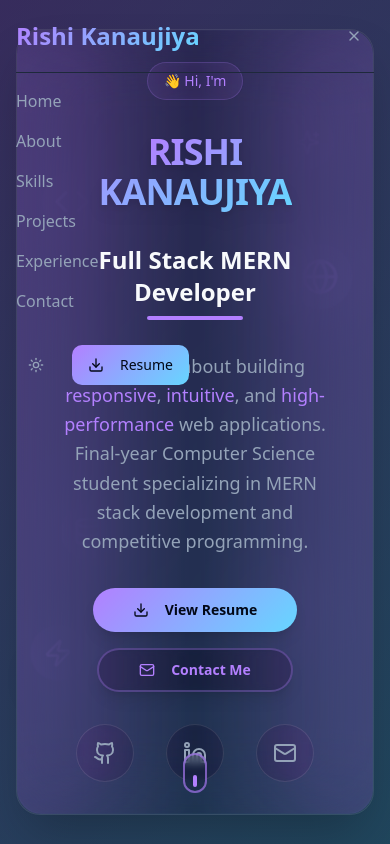
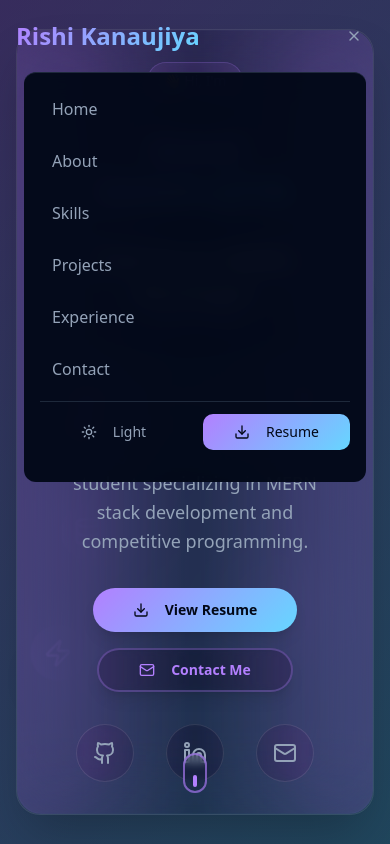
Before and after one commit to rishikanaujiya/rishikanaujiya, a React (Vite) app: page / in a window 390 px wide. Both pictures are taken after a click on the button 354 px from the left and 36 px from the top of the page. Shown: the top 844 px of the page. Built offline with nearby package versions, Linux system fonts and the light colour scheme.

Commit message:
Update mobile interface
Update the mobile interface to improve the user experience during web rendering and search operations.

```diff
--- a/src/components/portfolio/Header.tsx
+++ b/src/components/portfolio/Header.tsx
@@ -170,30 +170,35 @@ const Header = () => {
             initial={{ opacity: 0, height: 0 }}
             animate={{ opacity: 1, height: 'auto' }}
             exit={{ opacity: 0, height: 0 }}
-            className="md:hidden mt-4 pb-4 border-t border-border"
+            className="md:hidden mt-4 pb-4 border-t border-border bg-background/95 backdrop-blur-md rounded-lg mx-2"
           >
-            <div className="flex flex-col space-y-4 pt-4">
-              {navItems.map((item) => (
-                <button
+            <div className="flex flex-col space-y-3 p-4">
+              {navItems.map((item, index) => (
+                <motion.button
                   key={item.name}
+                  initial={{ opacity: 0, x: -20 }}
+                  animate={{ opacity: 1, x: 0 }}
+                  transition={{ delay: index * 0.1 }}
                   onClick={() => handleNavClick(item.href)}
-                  className="text-muted-foreground hover:text-primary transition-colors duration-200 text-left"
+                  className="text-muted-foreground hover:text-primary transition-all duration-200 text-left py-2 px-3 rounded-md hover:bg-muted/50 active:scale-95"
                 >
                   {item.name}
-                </button>
+                </motion.button>
               ))}
-              <div className="flex items-center space-x-4 pt-4">
+              <div className="flex items-center justify-between pt-3 border-t border-border">
                 <Button
                   variant="ghost"
-                  size="icon"
+                  size="sm"
                   onClick={toggleTheme}
-                  className="text-muted-foreground hover:text-primary"
+                  className="text-muted-foreground hover:text-primary flex-1 mr-2"
                 >
-                  {isDarkMode ? <Sun className="h-5 w-5" /> : <Moon className="h-5 w-5" />}
+                  {isDarkMode ? <Sun className="h-4 w-4 mr-2" /> : <Moon className="h-4 w-4 mr-2" />}
+                  {isDarkMode ? 'Light' : 'Dark'}
                 </Button>
                 <Button
                   onClick={downloadResume}
-                  className="portfolio-gradient text-primary-foreground"
+                  size="sm"
+                  className="portfolio-gradient text-primary-foreground flex-1 ml-2"
                 >
                   <Download className="w-4 h-4 mr-2" />
                   Resume
--- a/src/components/portfolio/ProjectsSection.tsx
+++ b/src/components/portfolio/ProjectsSection.tsx
@@ -1,5 +1,6 @@
 import { motion } from 'framer-motion';
 import { useInView } from 'react-intersection-observer';
+import { useState } from 'react';
 import { Button } from '@/components/ui/button';
 import { Badge } from '@/components/ui/badge';
 import { ExternalLink, Github, Eye } from 'lucide-react';
@@ -8,6 +9,7 @@ import healthTrackingImage from '@/assets/health-tracking.jpg';
 import signLanguageImage from '@/assets/sign-language.png';
 
 const ProjectsSection = () => {
+  const [loadingImages, setLoadingImages] = useState<{ [key: string]: boolean }>({});
   const [ref, inView] = useInView({
     triggerOnce: true,
     threshold: 0.1,
--- /dev/null
+++ b/src/components/ui/loading-skeleton.tsx
@@ -0,0 +1,53 @@
+import { cn } from "@/lib/utils"
+
+interface SkeletonProps extends React.HTMLAttributes<HTMLDivElement> {}
+
+function Skeleton({
+  className,
+  ...props
+}: SkeletonProps) {
+  return (
+    <div
+      className={cn(
+        "animate-pulse rounded-md bg-muted/50",
+        className
+      )}
+      {...props}
+    />
+  )
+}
+
+function ContentSkeleton() {
+  return (
+    <div className="space-y-4 p-4">
+      <div className="space-y-2">
+        <Skeleton className="h-4 w-3/4" />
+        <Skeleton className="h-4 w-1/2" />
+      </div>
+      <div className="grid grid-cols-1 md:grid-cols-2 gap-4">
+        <Skeleton className="h-32 w-full rounded-lg" />
+        <Skeleton className="h-32 w-full rounded-lg" />
+      </div>
+    </div>
+  )
+}
+
+function ProjectSkeleton() {
+  return (
+    <div className="space-y-4 p-4 border rounded-lg">
+      <Skeleton className="h-48 w-full rounded-lg" />
+      <div className="space-y-2">
+        <Skeleton className="h-5 w-3/4" />
+        <Skeleton className="h-4 w-full" />
+        <Skeleton className="h-4 w-2/3" />
+      </div>
+      <div className="flex gap-2">
+        <Skeleton className="h-6 w-16 rounded-full" />
+        <Skeleton className="h-6 w-20 rounded-full" />
+        <Skeleton className="h-6 w-14 rounded-full" />
+      </div>
+    </div>
+  )
+}
+
+export { Skeleton, ContentSkeleton, ProjectSkeleton }
```
